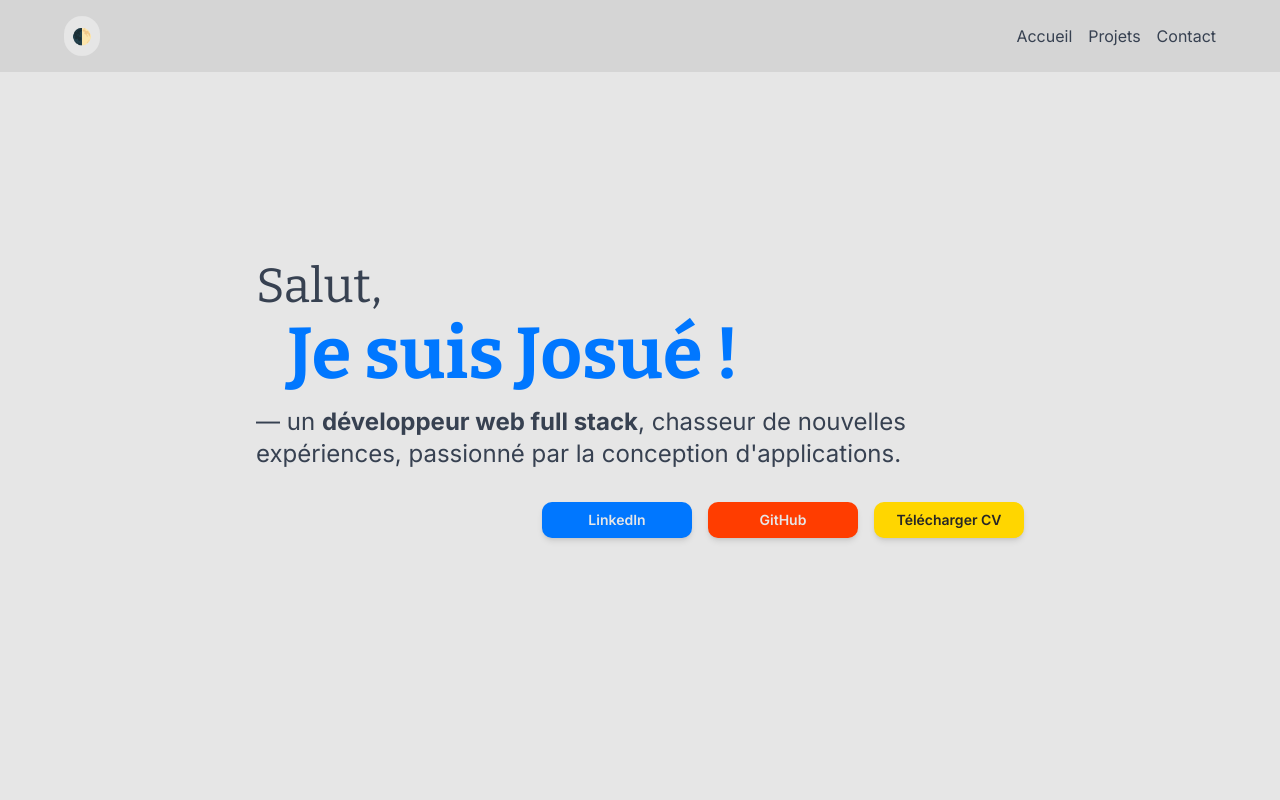
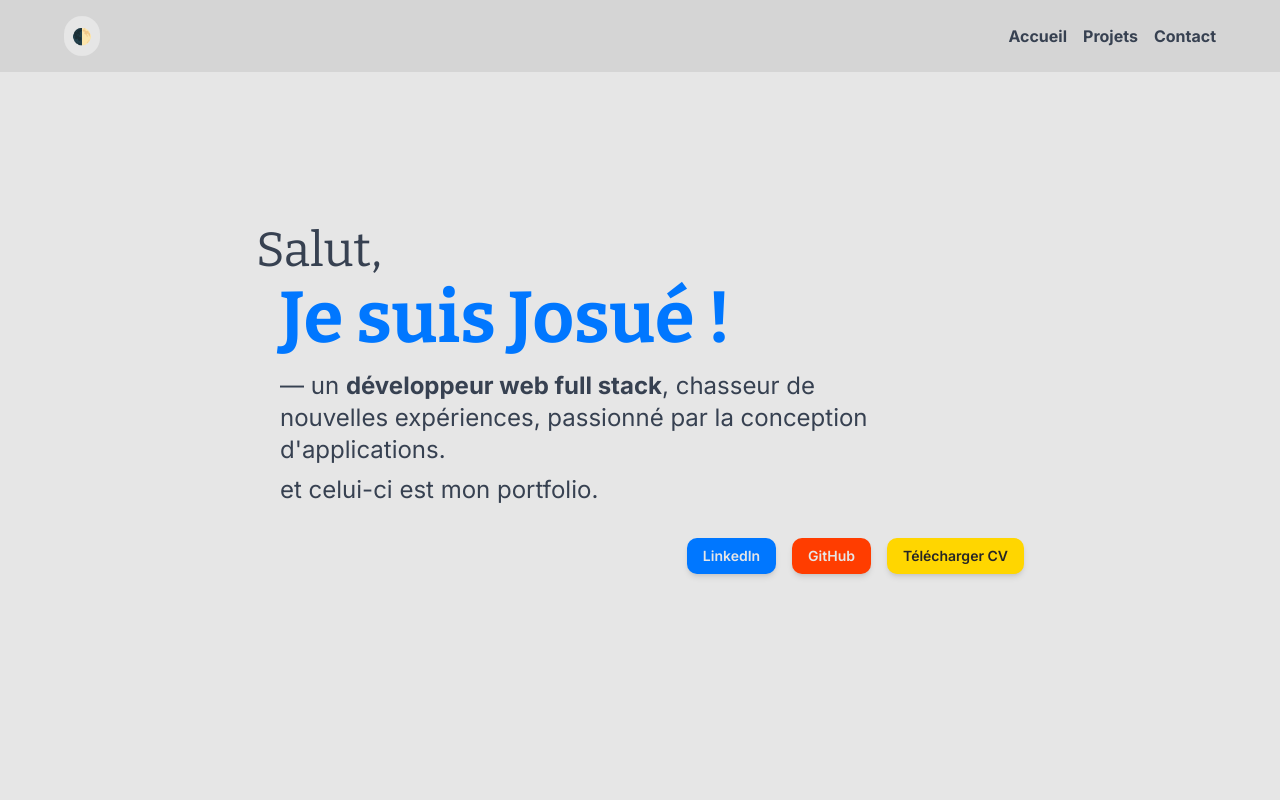
Before and after one commit to josuexrocha/portfolio, a website: page index.html in a window 1280 px wide. Shown: the top 800 px of the page. Drawn offline with nearby package versions, Linux system fonts and the light colour scheme.

Commit message:
update hero

```diff
--- a/index.html
+++ b/index.html
@@ -29,10 +29,10 @@
           class="p-2 rounded-full bg-custom-gray-200 dark:bg-custom-gray-700 transition-colors duration-300">
           🌓
         </button>
-        <ul class="flex space-x-4">
+        <ul class="flex font-bold space-x-4">
           <li>
             <a
-              href="/"
+              href="#home"
               class="nav-link text-gray-700 dark:text-gray-300 hover:text-primary-blue dark:hover:text-primary-blue transition-colors duration-300"
               >Accueil</a
             >
@@ -57,6 +57,7 @@
 
     <!-- Hero Section -->
     <header
+      id="home"
       class="min-h-screen flex items-center justify-center px-4 sm:px-6 lg:px-8">
       <div class="max-w-3xl w-full">
         <h1 class="hero-title font-serif">
@@ -65,35 +66,39 @@
             >Salut,</span
           >
           <span
-            class="text-7xl sm:text-7xl font-bold text-primary-blue dark:text-primary-blue mt-2 block pl-16 sm:pl-8"
+            class="text-8xl sm:text-7xl font-bold text-primary-blue dark:text-primary-blue mt-2 block pl-6"
             >Je suis Josué !</span
           >
         </h1>
         <p
-          class="text-xl sm:text-2xl mt-4 text-gray-700 dark:text-gray-300 hero-subtitle max-w-2xl">
+          class="text-xl sm:text-2xl mt-4 text-gray-700 dark:text-gray-300 hero-subtitle max-w-2xl pl-6">
           — un <b>développeur web full stack</b>, chasseur de nouvelles
           expériences, passionné par la conception d'applications.
         </p>
+        <p
+          class="text-xl sm:text-2xl mt-2 text-gray-700 dark:text-gray-300 hero-subtitle max-w-2xl pl-6">
+          et celui-ci est mon portfolio.
+        </p>
         <div
-          class="mt-8 flex flex-col sm:flex-row items-center sm:justify-end space-y-4 sm:space-y-0 sm:space-x-4">
+          class="mt-8 flex flex-row justify-center sm:justify-end space-x-2 sm:space-x-4">
           <a
             href="https://www.linkedin.com/in/josuexavierrocha/"
             target="_blank"
             rel="noopener noreferrer"
-            class="modern-button bg-primary-blue hover:bg-secondary-blue text-custom-gray-200 inline-block px-4 py-2 font-semibold w-[150px] text-center text-sm transition-all duration-300 shadow-md hover:shadow-xl active:scale-95 hover:-translate-y-1 rounded-[10px]"
+            class="modern-button bg-primary-blue hover:bg-secondary-blue text-custom-gray-200 inline-flex items-center justify-center px-3 sm:px-4 py-2 font-semibold text-xs sm:text-sm transition-all duration-300 shadow-md hover:shadow-xl active:scale-95 hover:-translate-y-1 rounded-[10px]"
             >LinkedIn</a
           >
           <a
             href="https://github.com/josuexrocha"
             target="_blank"
             rel="noopener noreferrer"
-            class="modern-button bg-primary-red hover:bg-secondary-red text-custom-gray-200 inline-block px-4 py-2 font-semibold w-[150px] text-center text-sm transition-all duration-300 shadow-md hover:shadow-xl active:scale-95 hover:-translate-y-1 rounded-[10px]"
+            class="modern-button bg-primary-red hover:bg-secondary-red text-custom-gray-200 inline-flex items-center justify-center px-3 sm:px-4 py-2 font-semibold text-xs sm:text-sm transition-all duration-300 shadow-md hover:shadow-xl active:scale-95 hover:-translate-y-1 rounded-[10px]"
             >GitHub</a
           >
           <a
             href="assets/docs/CV.pdf"
             download
-            class="modern-button bg-primary-yellow hover:bg-secondary-yellow text-custom-gray-900 inline-block px-4 py-2 font-semibold w-[150px] text-center text-sm transition-all duration-300 shadow-md hover:shadow-xl active:scale-95 hover:-translate-y-1 rounded-[10px]"
+            class="modern-button bg-primary-yellow hover:bg-secondary-yellow text-custom-gray-900 inline-flex items-center justify-center px-3 sm:px-4 py-2 font-semibold text-xs sm:text-sm transition-all duration-300 shadow-md hover:shadow-xl active:scale-95 hover:-translate-y-1 rounded-[10px]"
             >Télécharger CV</a
           >
         </div>
@@ -191,7 +196,7 @@
 
     <!-- Footer -->
     <footer class="bg-custom-gray-900 text-white py-4 text-center">
-      <p>&copy; 2024 Josué. Tous droits réservés.</p>
+      <p>Fait par JXR ✍️</p>
     </footer>
 
     <script src="./scripts/main.js" defer></script>
```
Also changed, not shown: styles/output.css.
